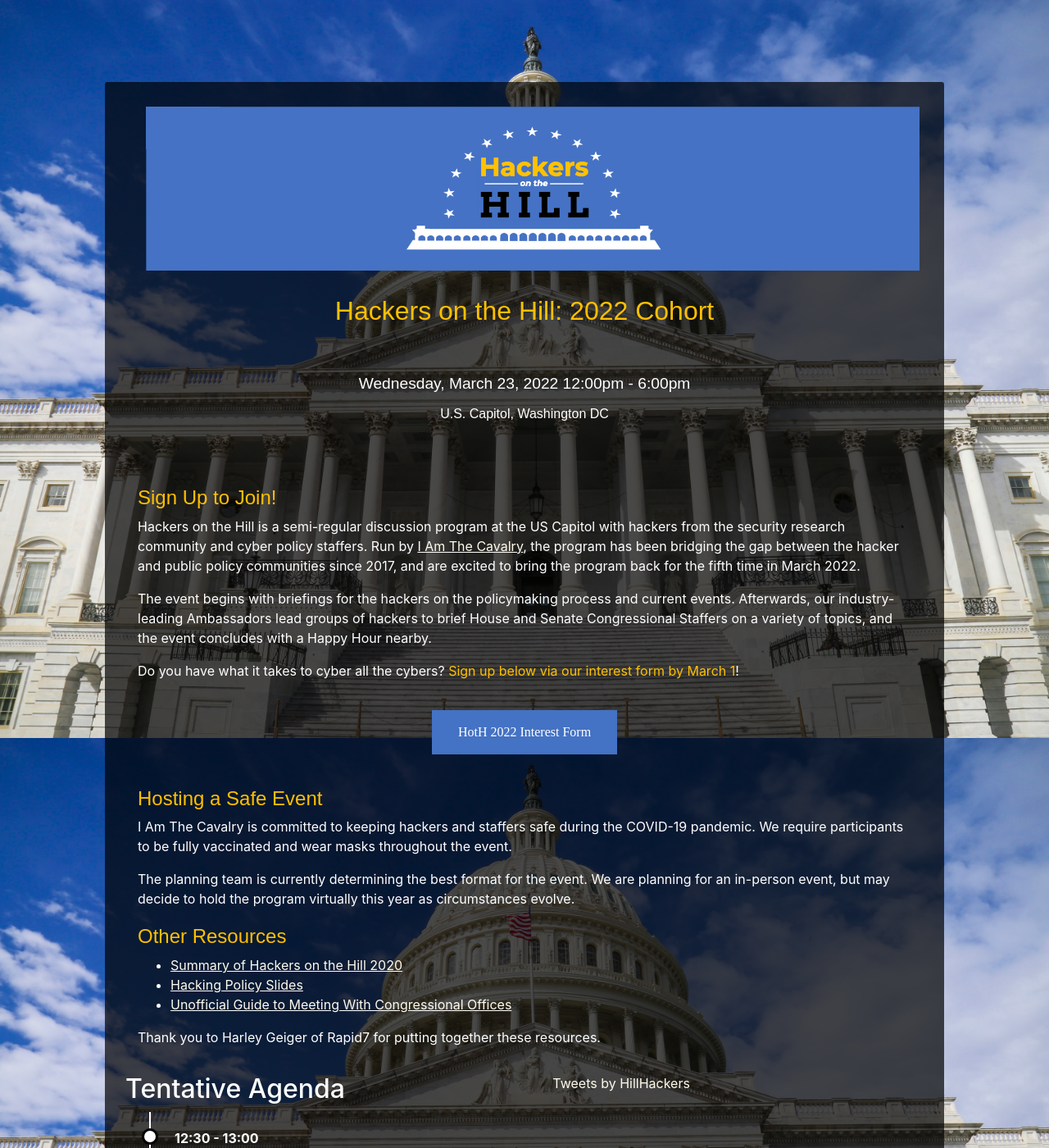
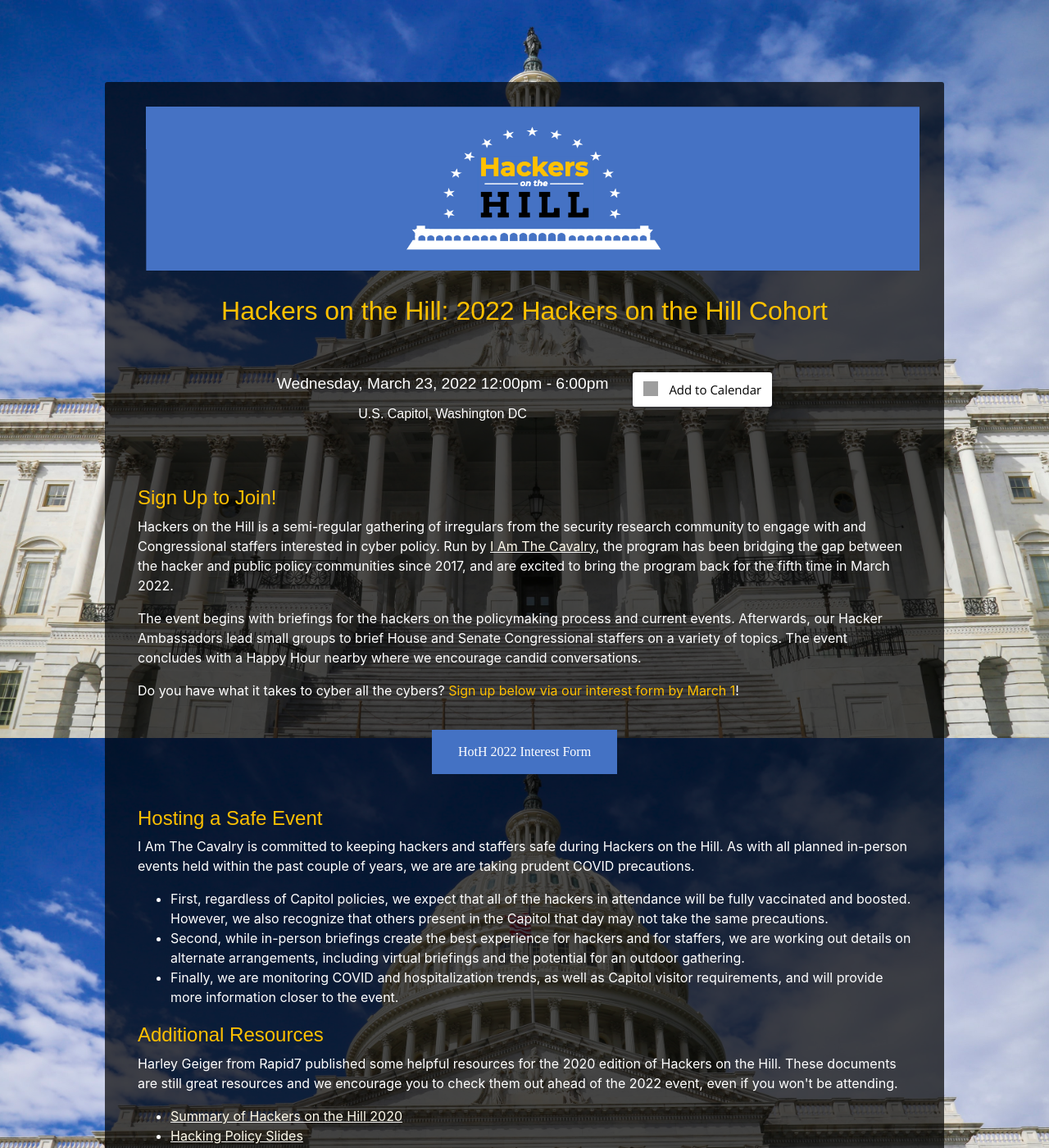
Before and after one commit to HackersOnTheHill/hackersonthehill.github.io, a Jekyll site: the page built from index.html, in a window 1280 px wide and 1400 px high. Shown: the whole window at 82% size. Built offline with Jekyll 4.4.1, drawn with Linux system fonts in a browser that asks for light colours; nearby versions of some CDN libraries; comment, search, counter and statistics services are not loaded; grey boxes are pictures that could not be loaded.

Commit message:
Cleanup and updates for 2022

```diff
--- a/_data/event.yml
+++ b/_data/event.yml
@@ -1,4 +1,4 @@
-subtitle: "2022 Cohort"
+subtitle: "2022 Hackers on the Hill Cohort"
 start_datetime: 2022-03-23 12:00:00
 end_datetime: 2020-01-30 18:00:00
 timezone: America/New_York
--- a/_includes/calendar.html
+++ b/_includes/calendar.html
@@ -19,9 +19,9 @@ window.addeventasync = function(){
     <span class="title">{{ site.data.title }}</span>
     <span class="description">{{ site.data.event.description }}
     {%- for agenda in site.data.agenda -%}
-    \n{{agenda.start_time}}-{{agenda.end_time}} {{agenda.description}}
+      \n{{agenda.start_time}}-{{agenda.end_time}} {{agenda.description}}
     {%- endfor -%}
-    \n\n{{site.data.event.arrival_note}}
+      \n\n{{site.data.event.arrival_note}}
     </span>
     <span class="location">{{ site.data.map.location.address }}</span>
 </div>
--- a/_includes/footer.html
+++ b/_includes/footer.html
@@ -6,4 +6,4 @@
   <a style="background-color:black;color:white;text-decoration:none;padding:4px 6px;font-family:-apple-system, BlinkMacSystemFont, &quot;San Francisco&quot;, &quot;Helvetica Neue&quot;, Helvetica, Ubuntu, Roboto, Noto, &quot;Segoe UI&quot;, Arial, sans-serif;font-size:12px;font-weight:bold;line-height:1.2;display:inline-block;border-radius:3px" href="https://unsplash.com/@angelvela?utm_medium=referral&amp;utm_campaign=photographer-credit&amp;utm_content=creditBadge" target="_blank" rel="noopener noreferrer" title="Download free do whatever you want high-resolution photos from Louis Velazquez"><span style="display:inline-block;padding:2px 3px"><svg xmlns="http://www.w3.org/2000/svg" style="height:12px;width:auto;position:relative;vertical-align:middle;top:-2px;fill:white" viewBox="0 0 32 32"><title>unsplash-logo</title><path d="M10 9V0h12v9H10zm12 5h10v18H0V14h10v9h12v-9z"></path></svg></span><span style="display:inline-block;padding:2px 3px">Background photo by Louis Velazquez</span></a>
 </center>
 
-<p align="center">Site by <a href="https://iatc.me"><u>I Am The Cavalry</u></p>
+<p align="center">Site by <a href="https://iatc.me"><u>I Am The Cavalry</u></a> and <a href="https://github.com/spoww"><u>Sarah Powazek</u></a></p>
--- a/_includes/header.html
+++ b/_includes/header.html
@@ -8,6 +8,6 @@
       <div style="margin-bottom: 10px; font-family: 'Montserrat', sans-serif; font-size: 1.2em">{{ site.data.event.start_datetime | date: "%A, %B %-d, %Y %-I:%M%P" }} - {{ site.data.event.end_datetime | date: "%-I:%M%P" }}</div>
       <div style="font-family: 'Montserrat', sans-serif;">{{site.data.map.location.address}}</div>
     </div>
-    <!--  insert calender.html call here  -->
+    <div class="col-md-auto col-sm-12 text-md-left text-center mt-2 mb-2">{% include calendar.html %}</div>
   </div>
 </div>
--- a/index.html
+++ b/index.html
@@ -12,9 +12,11 @@ layout: default
 <div class="v-100 row mb-5 mt-5">
   <div class="col-md-12">
     <h4 style="margin-top: 20px; color: #FFC000; font-family: 'Montserrat', sans-serif;">Sign Up to Join!</h4>
-    <p>Hackers on the Hill is a semi-regular discussion program at the US Capitol with hackers from the security research community and cyber policy staffers. Run by <u><a href="https://iatc.me">I Am The Cavalry</a></u>, the program has been bridging the gap between the hacker and public policy communities since 2017, and are excited to bring the program back for the fifth time in March 2022.</p>
+    <p>Hackers on the Hill is a semi-regular gathering of irregulars from the security research community to engage with and Congressional staffers interested in cyber policy. Run by <u><a href="https://iatc.me">I Am The Cavalry</a></u>, the program
+      has been bridging the gap between the hacker and public policy communities since 2017, and are excited to bring the program back for the fifth time in March 2022.</p>
 
-    <p>The event begins with briefings for the hackers on the policymaking process and current events. Afterwards, our industry-leading Ambassadors lead groups of hackers to brief House and Senate Congressional Staffers on a variety of topics, and the event concludes with a Happy Hour nearby.</p>
+    <p>The event begins with briefings for the hackers on the policymaking process and current events. Afterwards, our Hacker Ambassadors lead small groups to brief House and Senate Congressional staffers on a variety of topics. The event concludes
+      with a Happy Hour nearby where we encourage candid conversations.</p>
     <p>Do you have what it takes to cyber all the cybers? <a style="color: #FFC000;">Sign up below via our interest form by March 1</a>!</p>
     <p></p>
 
@@ -26,22 +28,26 @@ layout: default
 
 
     <h4 style="margin-top: 20px; color: #FFC000; font-family: 'Montserrat', sans-serif;">Hosting a Safe Event</h4>
-<p>I Am The Cavalry is committed to keeping hackers and staffers safe during the COVID-19 pandemic. We require participants to be fully vaccinated and wear masks throughout the event.</p>
-<p>The planning team is currently determining the best format for the event. We are planning for an in-person event, but may decide to hold the program virtually this year as circumstances evolve.</p>
+    <p>I Am The Cavalry is committed to keeping hackers and staffers safe during Hackers on the Hill. As with all planned in-person events held within the past couple of years, we are are taking prudent COVID precautions.</p>
+    <ul>
+      <li>First, regardless of Capitol policies, we expect that all of the hackers in attendance will be fully vaccinated and boosted. However, we also recognize that others present in the Capitol that day may not take the same precautions.</li>
+      <li>Second, while in-person briefings create the best experience for hackers and for staffers, we are working out details on alternate arrangements, including virtual briefings and the potential for an outdoor gathering.</li>
+      <li>Finally, we are monitoring COVID and hospitalization trends, as well as Capitol visitor requirements, and will provide more information closer to the event.</li>
+    </ul>
 
-    <h4 style="margin-top: 20px; color: #FFC000; font-family: 'Montserrat', sans-serif;">Other Resources</h4>
+    <h4 style="margin-top: 20px; color: #FFC000; font-family: 'Montserrat', sans-serif;">Additional Resources</h4>
+    <p>Harley Geiger from Rapid7 published some helpful resources for the 2020 edition of Hackers on the Hill. These documents are still great resources and we encourage you to check them out ahead of the 2022 event, even if you won't be attending.
+    </p>
     <ul>
       <li><u><a href="https://blog.rapid7.com/2020/02/14/hackers-on-the-hill-slides-and-recap-on-cybersecurity-policy/">Summary of Hackers on the Hill 2020</a></u></li>
       <li><u><a href="https://www.rapid7.com/globalassets/_pdfs/policy/hoth-2020.pdf">Hacking Policy Slides</a></u></li>
       <li><u><a href="https://www.rapid7.com/globalassets/_pdfs/policy/an-unofficial-guide-to-meeting-with-congressional-offices---jan.-14-2020.pdf">Unofficial Guide to Meeting With Congressional Offices</a></u></li>
     </ul>
 
-     <p>Thank you to Harley Geiger of Rapid7 for putting together these resources.</p>
     <!-- <div class="col-md-4 align-self-center">
     {% include registration_closed.html %}
   </div> -->
   </div>
-
 
 
   <!-- Agenda and Twitter feed -->
@@ -52,15 +58,15 @@ layout: default
         {% include agenda.html %}
       </div>
       <div class="d-none d-sm-block col-md-4 pt-3 pb-3">
-      <a class="twitter-timeline" data-height="480" data-theme="dark" href="https://twitter.com/HillHackers?ref_src=twsrc%5Etfw">Tweets by HillHackers</a> <script async src="https://platform.twitter.com/widgets.js" charset="utf-8"></script>
+        <a class="twitter-timeline" data-height="480" data-theme="dark" href="https://twitter.com/HillHackers?ref_src=twsrc%5Etfw">Tweets by HillHackers</a>
+        <script async src="https://platform.twitter.com/widgets.js" charset="utf-8"></script>
       </div>
       <div align="center" class="d-block d-sm-none col-sm-12 pt-3 pb-3">
-      <a href="https://twitter.com/hillhackers?ref_src=twsrc%5Etfw" class="twitter-follow-button" data-show-count="false">Follow @hillhackers</a><script async src="https://platform.twitter.com/widgets.js" charset="utf-8"></script>
+        <a href="https://twitter.com/hillhackers?ref_src=twsrc%5Etfw" class="twitter-follow-button" data-show-count="false">Follow @hillhackers</a>
+        <script async src="https://platform.twitter.com/widgets.js" charset="utf-8"></script>
       </div>
     </div>
   </div>
-
-
 
 
   <!-- Location map -->
```
Also changed, not shown: _data/agenda_orig.yml (deleted, +0 -40 lines), siteicon.png (deleted), 2 other files. Lines whose indentation alone changed are shown as unchanged.
